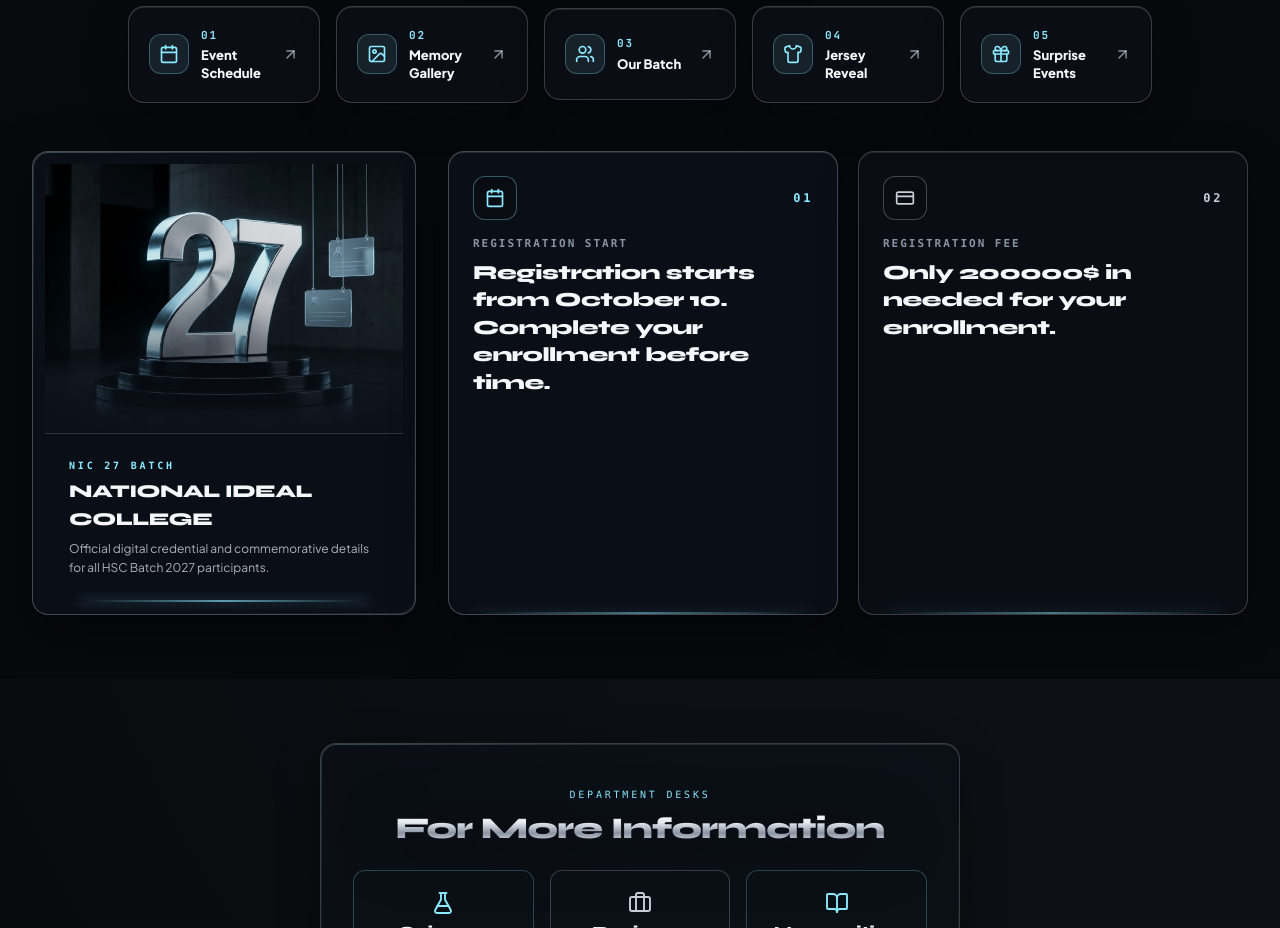
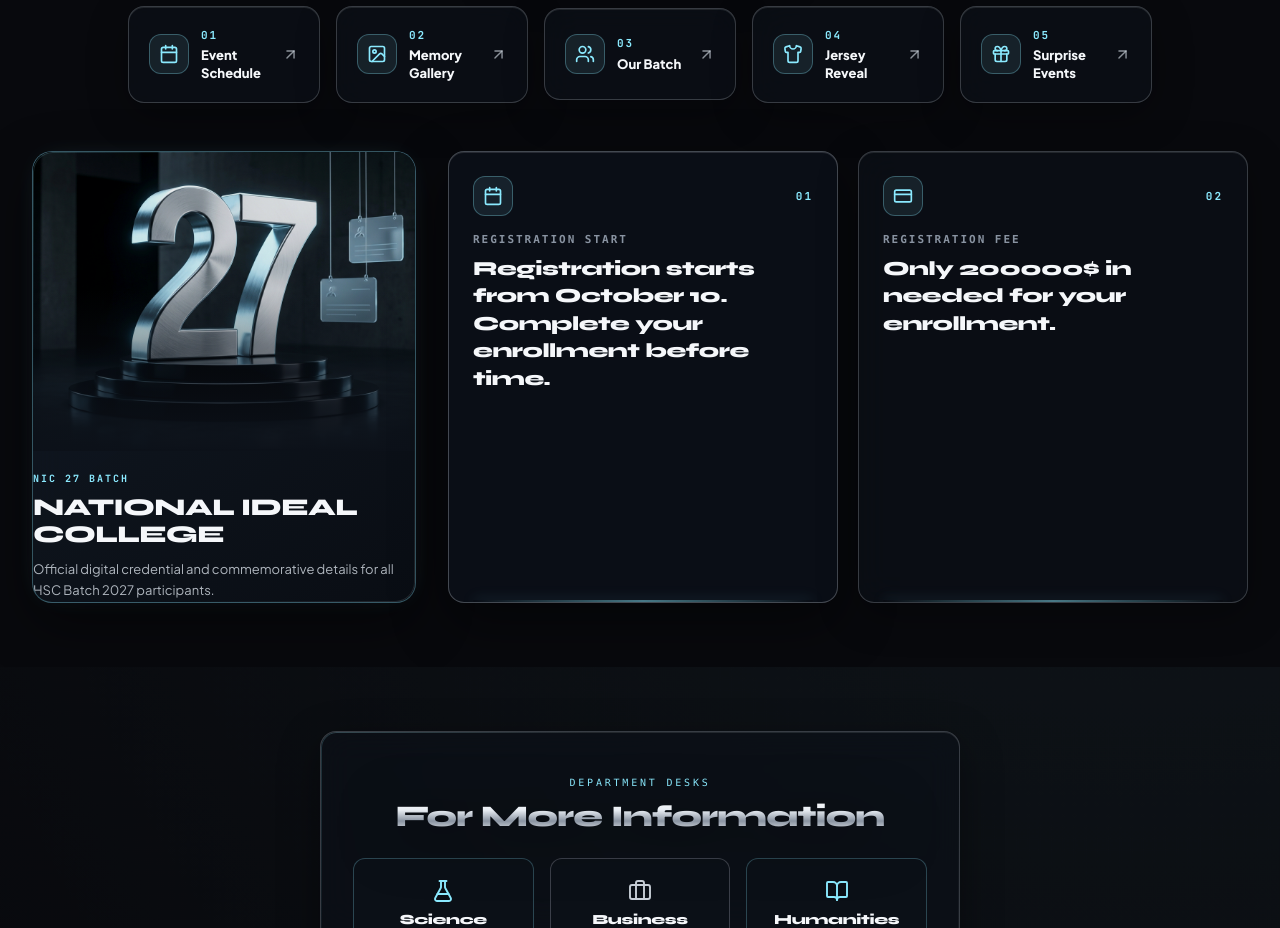
Before and after one commit to MRB13182/RagDay27, a React (Vite) app: page / in a window 1280 px wide. Shown: the part 2540-3468 px from the top of the page. Built offline with nearby package versions, Linux system fonts and the light colour scheme; no server answers.

Commit message:
Refine hybrid card system: EventInformationSection.tsx

```diff
--- a/src/components/EventInformationSection.tsx
+++ b/src/components/EventInformationSection.tsx
@@ -16,7 +16,7 @@ import {
   Image as ImageIcon,
 } from 'lucide-react';
 import batchPedestalImg from '../assets/images/batch_pedestal_27_1795068445518.jpg';
-import { ActionCard, BaseCard } from './ui';
+import { ActionCard, BaseCard, FeatureCard } from './ui';
 
 interface EventInformationSectionProps {
   cards: EventCard[];
@@ -59,21 +59,6 @@ export const renderCardIcon = (iconName: string, className = 'w-5 h-5') => {
     default:
       return <Info className={className} />;
   }
-};
-
-const getModuleSurfaceConfig = (index: number) => {
-  const isIceAccent = index % 2 === 0;
-  return isIceAccent
-    ? {
-        border: 'border-[#C9D0D9]/24 hover:border-[#8BEAFF]/60',
-        iconBox: 'bg-[#0B0E13]/85 text-[#8BEAFF] border-[#8BEAFF]/35',
-        numText: 'text-[#8BEAFF]',
-      }
-    : {
-        border: 'border-[#C9D0D9]/24 hover:border-[#C9D0D9]/55',
-        iconBox: 'bg-[#0B0E13]/85 text-[#C9D0D9] border-[#C9D0D9]/30 group-hover:text-[#8BEAFF] group-hover:border-[#8BEAFF]/45',
-        numText: 'text-[#C9D0D9] group-hover:text-[#8BEAFF]',
-      };
 };
 
 const sectionVariants: Variants = {
@@ -198,7 +183,12 @@ export const EventInformationSection: React.FC<EventInformationSectionProps> = (
           {/* Batch 27 Sculptural Monolith Pedestal */}
           {!isOneColumn && (
             <motion.div variants={cardVariants} className="lg:col-span-4">
-              <BaseCard as="article" variant="elevated" padding="compact" className="museum-frame rounded-2xl overflow-hidden flex flex-col justify-between h-full">
+              <FeatureCard
+                eyebrow="NIC 27 BATCH"
+                title="NATIONAL IDEAL COLLEGE"
+                description="Official digital credential and commemorative details for all HSC Batch 2027 participants."
+                className="museum-frame !p-0 rounded-2xl overflow-hidden flex flex-col justify-between h-full"
+                media={
                   <div className="relative aspect-[4/3] w-full overflow-hidden bg-[#08090D]">
                     <img
                       src={batchPedestalImg}
@@ -211,22 +201,8 @@ export const EventInformationSection: React.FC<EventInformationSectionProps> = (
                       className="absolute inset-0 bg-gradient-to-t from-[#0C1119] via-transparent to-transparent"
                     />
                   </div>
-              <div className="relative p-5 sm:p-6 border-t border-[#C9D0D9]/18 flex-1 flex flex-col justify-center">
-                <div className="text-[10px] font-mono font-bold uppercase tracking-[0.28em] text-[#8BEAFF]">
-                  NIC 27 BATCH
-                </div>
-                <h3 className="font-display text-lg font-extrabold text-[#F5F7FA] mt-1 tracking-tight">
-                  NATIONAL IDEAL COLLEGE
-                </h3>
-                <p className="text-xs text-[#C9D0D9]/85 leading-relaxed mt-1.5">
-                  Official digital credential and commemorative details for all HSC Batch 2027 participants.
-                </p>
-                <div
-                  aria-hidden="true"
-                  className="absolute inset-x-8 bottom-0 h-[2px] bg-gradient-to-r from-transparent via-[#8BEAFF]/65 to-transparent shadow-[0_0_12px_rgba(139,234,255,0.45)]"
+                }
               />
-              </div>
-              </BaseCard>
             </motion.div>
           )}
 
@@ -242,11 +218,10 @@ export const EventInformationSection: React.FC<EventInformationSectionProps> = (
               }
             >
               {visibleCards.map((card, idx) => {
-                const accent = getModuleSurfaceConfig(idx);
                 const displayIndex = String(card.order || idx + 1).padStart(2, '0');
                 return (
                   <motion.div key={card.id} variants={cardVariants} className="h-full">
-                  <BaseCard variant={idx === 0 ? 'elevated' : 'default'} padding="spacious" className={`h-full flex flex-col justify-between group ${accent.border}`}>
+                  <BaseCard variant={idx === 0 ? 'elevated' : 'default'} padding="spacious" className="h-full flex flex-col justify-between group">
                     <div
                       aria-hidden="true"
                       className="absolute inset-x-6 bottom-0 h-[2px] bg-gradient-to-r from-transparent via-[#8BEAFF]/75 to-transparent opacity-65 group-hover:opacity-100 shadow-[0_0_14px_rgba(139,234,255,0.5)] transition-opacity"
@@ -254,10 +229,10 @@ export const EventInformationSection: React.FC<EventInformationSectionProps> = (
 
                     <div className="relative z-10">
                       <div className="flex items-center justify-between mb-4">
-                        <div className={`w-11 h-11 rounded-xl border ${accent.iconBox} flex items-center justify-center transition-all duration-300 group-hover:scale-105`}>
+                        <div className="rd-card__icon rd-card__icon--ice">
                           {renderCardIcon(card.icon, 'w-5 h-5')}
                         </div>
-                        <span className={`text-xs font-mono font-bold tracking-[0.22em] transition-colors ${accent.numText}`}>
+                        <span className="rd-card__index">
                           {displayIndex}
                         </span>
                       </div>
```
Lines whose indentation alone changed are shown as unchanged.
